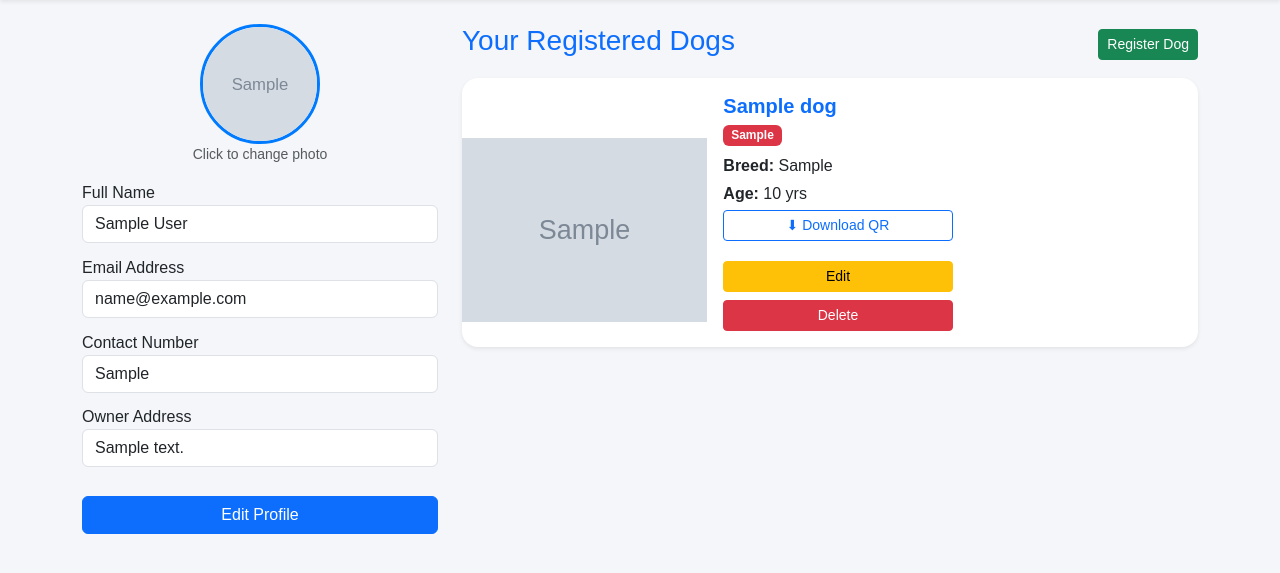
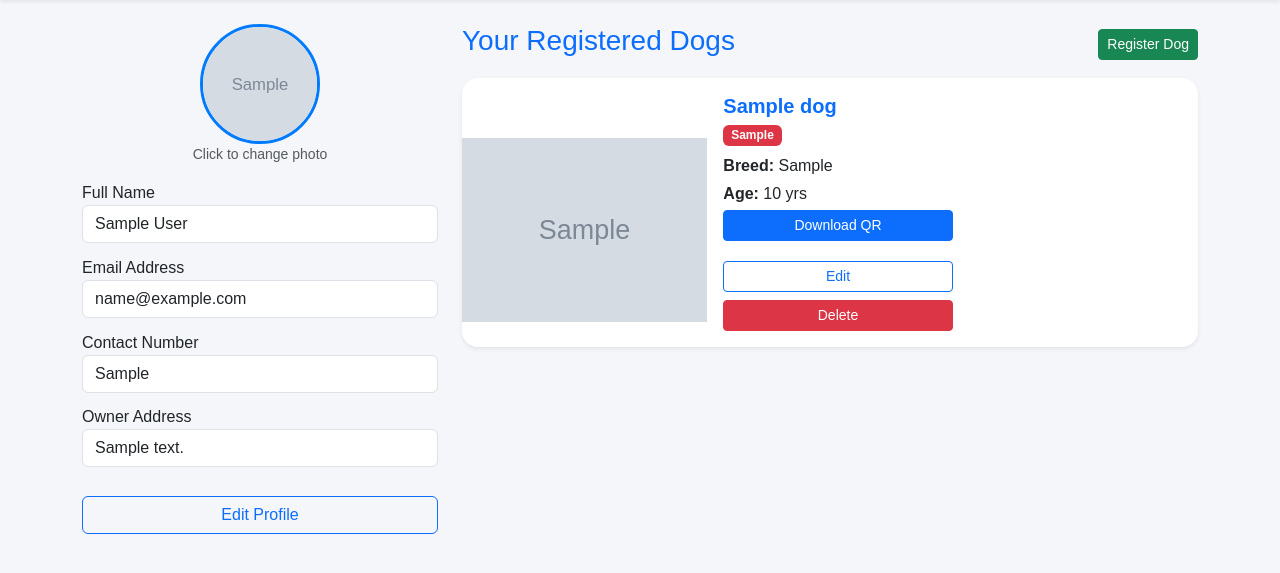
Before and after one commit to Lemor10/final3, a Flask app: page /owner/profile in a window 1280 px wide. Shown: the part 62-635 px from the top of the page. Run offline with Flask 3, Linux system fonts and the light colour scheme; a user stored in the database is signed in; tables that the repository leaves empty hold one stand-in row (values such as "Sample post"); grey boxes marked "Sample" are stand-in pictures; parts of the project's set-up code (start-up, migrations or seed data) failed here and were passed over.

Commit message:
updatede v2.

```diff
--- a/templates/dog_info.html
+++ b/templates/dog_info.html
@@ -2,6 +2,7 @@
 <html lang="en">
 <head>
   <meta charset="UTF-8">
+  <meta name="viewport" content="width=device-width, initial-scale=1">
   <title>{{ dog.name }} - Dog Info</title>
   <link href="https://cdn.jsdelivr.net/npm/bootstrap@5.3.0/dist/css/bootstrap.min.css" rel="stylesheet">
   <link href="https://cdn.jsdelivr.net/npm/bootstrap-icons@1.10.5/font/bootstrap-icons.css" rel="stylesheet">
--- a/templates/owner_profile.html
+++ b/templates/owner_profile.html
@@ -91,7 +91,7 @@
     </div>
 
     <!-- Buttons -->
-    <button type="button" id="editBtn" class="btn btn-primary w-100 mt-3">Edit Profile</button>
+    <button type="button" id="editBtn" class="btn btn-outline-primary w-100 mt-3">Edit Profile</button>
     <div id="saveCancelBtns" class="mt-3 d-none">
       <button type="submit" class="btn btn-success w-100 mb-2">Save Changes</button>
       <button type="button" id="cancelBtn" class="btn btn-secondary w-100">Cancel</button>
@@ -123,10 +123,10 @@
             <p class="mb-1"><strong>Breed:</strong> {{ dog.breed }}</p>
             <p class="mb-1"><strong>Age:</strong> {{ dog.age }} yrs</p>
             {% if dog.qr_code %}
-            <a href="{{ url_for('download_qr', dog_uuid=dog.uuid) }}" class="btn btn-sm btn-outline-primary w-50 mb-2">⬇ Download QR</a>
+            <a href="{{ url_for('download_qr', dog_uuid=dog.uuid) }}" class="btn btn-sm btn-primary w-50 mb-2">Download QR</a>
             {% endif %}
             <div class="d-flex gap-2 mt-2 flex-wrap">
-              <button class="btn btn-warning btn-sm w-50" data-bs-toggle="modal" data-bs-target="#editDogModal{{ dog.id }}">Edit</button>
+              <button class="btn btn-outline-primary btn-sm w-50" data-bs-toggle="modal" data-bs-target="#editDogModal{{ dog.id }}">Edit</button>
               <form method="POST" action="{{ url_for('owner_delete_dog', dog_id=dog.id) }}" class="w-50">
                 <button type="submit" class="btn btn-danger btn-sm w-100" onclick="return confirm('Delete this dog?');">Delete</button>
               </form>
```
